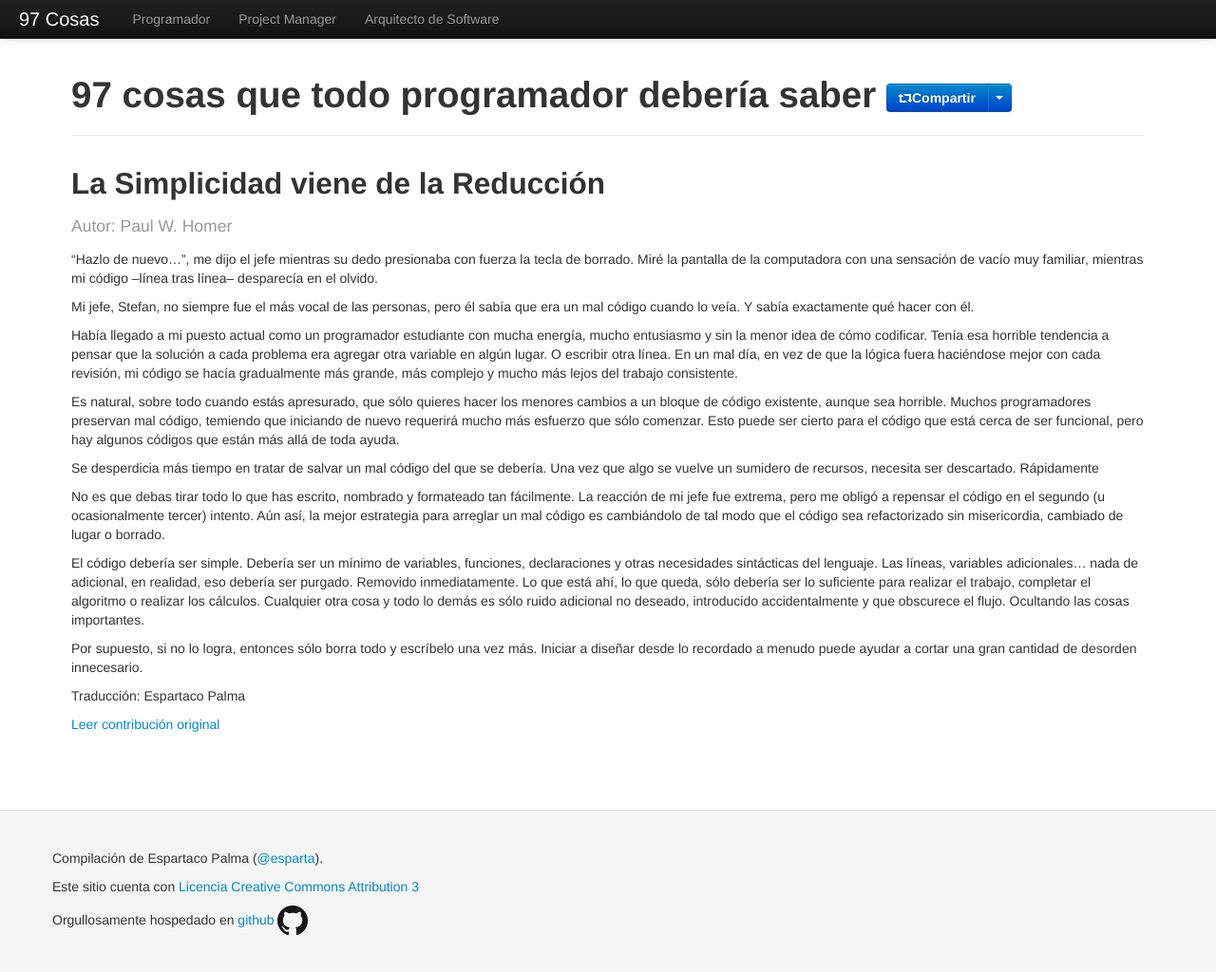
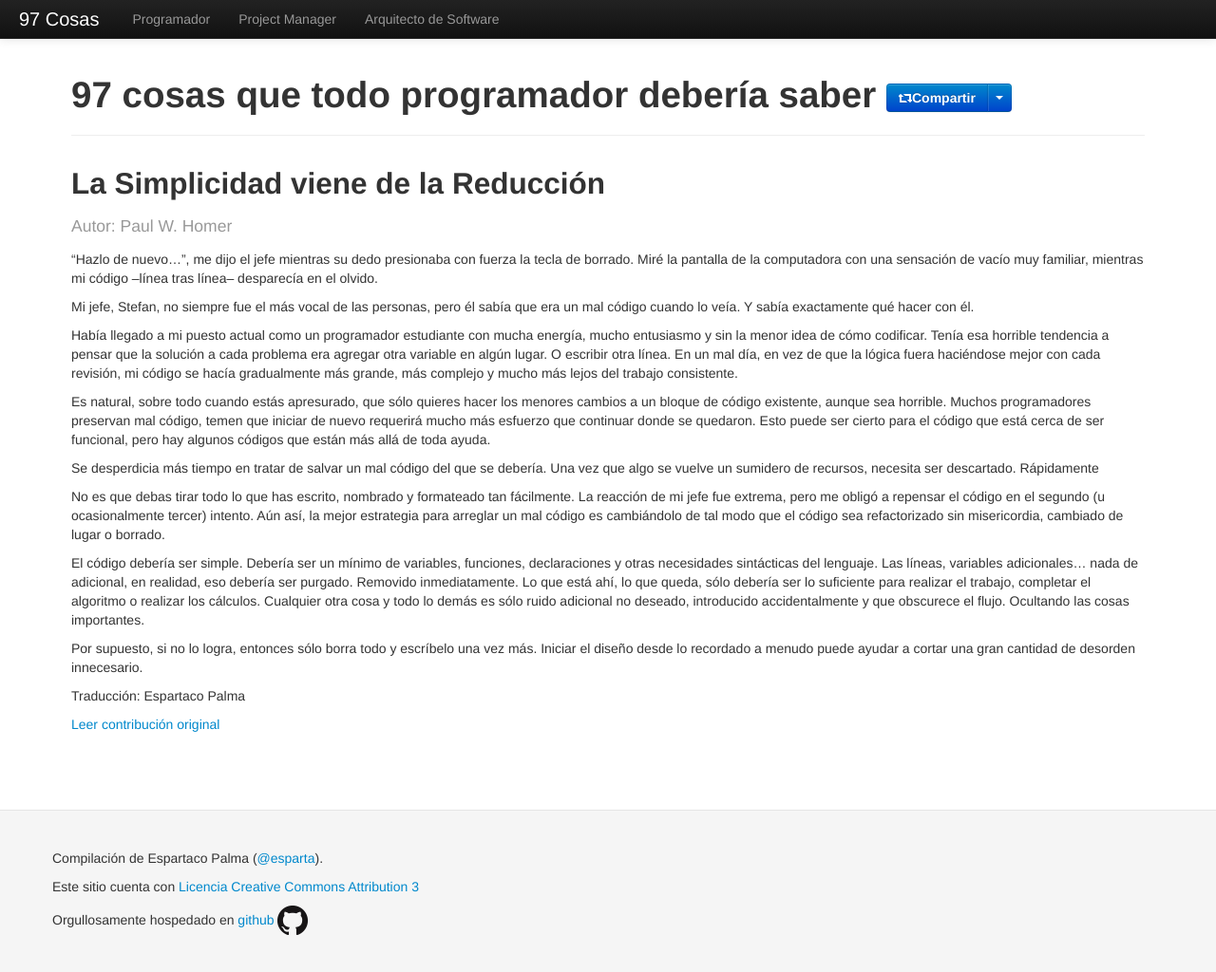
Before and after one commit to esparta/97cosas, a Jekyll site: the page built from programador/simplicidad-reduccion.md, in a window 1280 px wide and 1026 px high. Shown: the whole window at 95% size. Built offline with Jekyll 4.4.1, drawn with Linux system fonts in a browser that asks for light colours; comment, search, counter and statistics services are not loaded.

Commit message:
Style corrections on simplicidad-reduccion

```diff
--- a/programador/simplicidad-reduccion.md
+++ b/programador/simplicidad-reduccion.md
@@ -26,10 +26,10 @@ mucho más lejos del trabajo consistente.
 
 Es natural, sobre todo cuando estás apresurado, que sólo quieres hacer
 los menores cambios a un bloque de código existente, aunque sea
-horrible. Muchos programadores preservan mal código, temiendo que
-iniciando de nuevo requerirá mucho más esfuerzo que sólo comenzar. Esto
-puede ser cierto para el código que está cerca de ser funcional, pero
-hay algunos códigos que están más allá de toda ayuda.
+horrible. Muchos programadores preservan mal código, temen que
+iniciar de nuevo requerirá mucho más esfuerzo que continuar donde se
+quedaron. Esto puede ser cierto para el código que está cerca de ser
+funcional, pero hay algunos códigos que están más allá de toda ayuda.
 
 Se desperdicia más tiempo en tratar de salvar un mal código del que se
 debería. Una vez que algo se vuelve un sumidero de recursos, necesita
@@ -53,5 +53,5 @@ accidentalmente y que obscurece el flujo. Ocultando las cosas
 importantes.
 
 Por supuesto, si no lo logra, entonces sólo borra todo y escríbelo una
-vez más. Iniciar a diseñar desde lo recordado a menudo puede ayudar a
+vez más. Iniciar el diseño desde lo recordado a menudo puede ayudar a
 cortar una gran cantidad de desorden innecesario.
```
